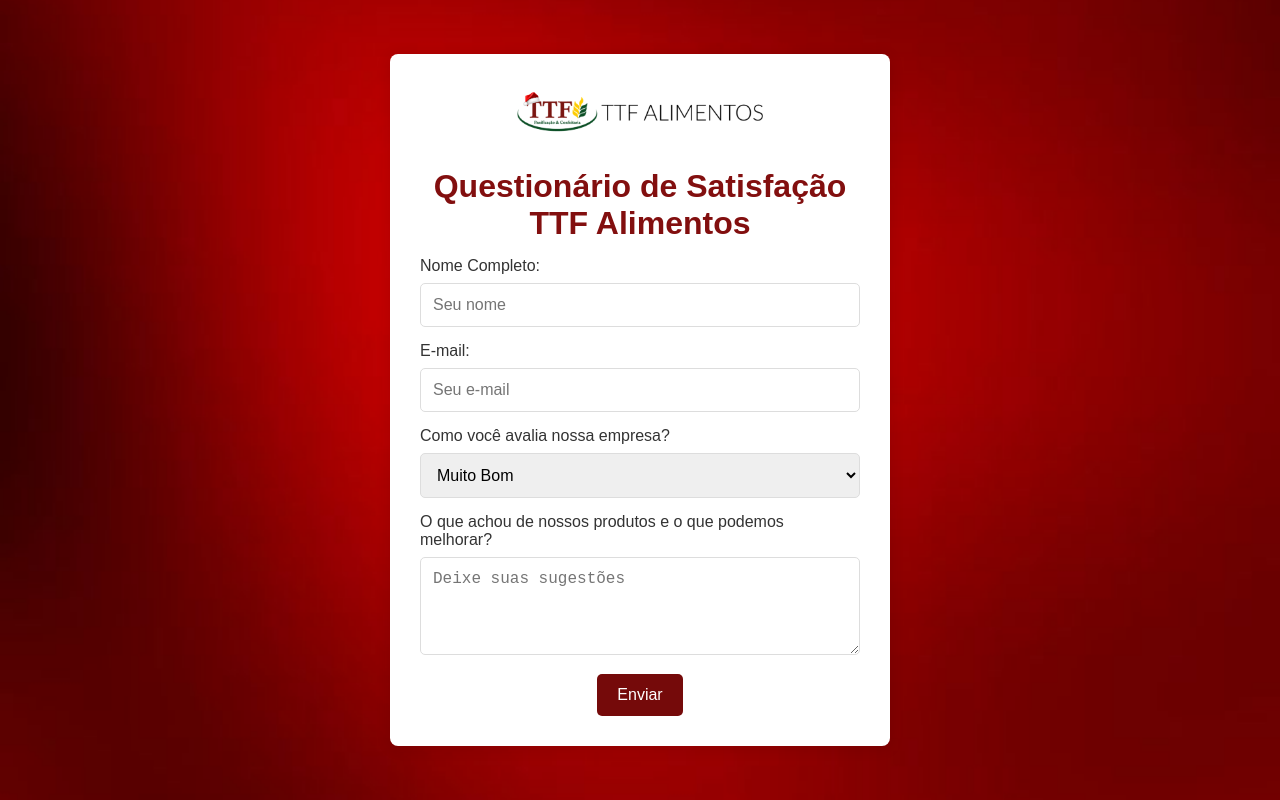
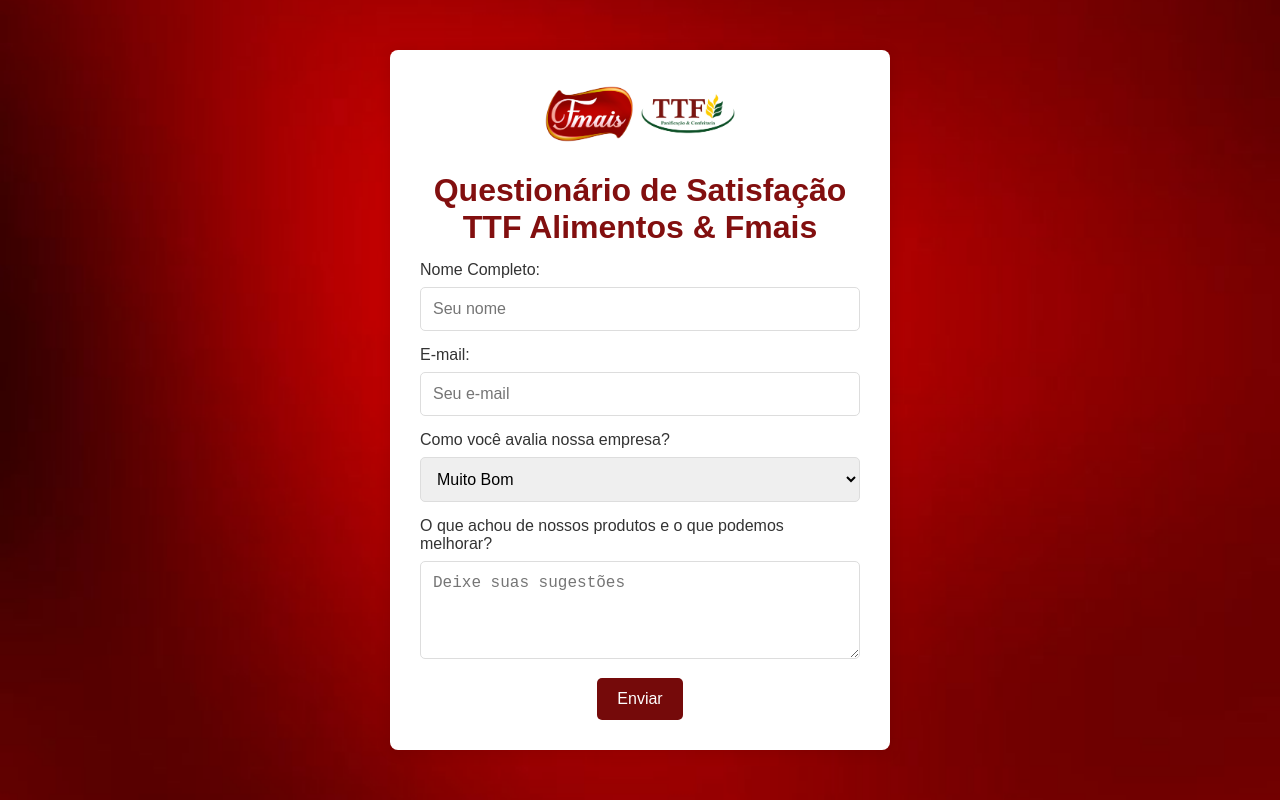
Before and after one commit to ttfcarol/questionariottf, a plain HTML site: page index.html in a window 1280 px wide. Drawn offline with Linux system fonts and the light colour scheme.

Commit message:
Add files via upload

```diff
--- a/index.html
+++ b/index.html
@@ -3,14 +3,14 @@
 <head>
     <meta charset="UTF-8">
     <meta name="viewport" content="width=device-width, initial-scale=1.0">
-    <title>Questionário de Satisfação TTF Alimentos</title>
+    <title>Questionário de Satisfação</title>
     <link rel="stylesheet" href="styles.css">
     <link rel="icon" href="teste.png" type="image/x-icon">
 </head>
 <body>
     <div class="form-container">
-        <img src="LOGO-TTFnatal.png" alt="Logo da Empresa" class="logo">
-        <h1>Questionário de Satisfação TTF Alimentos</h1>
+        <img src="log.png" alt="Logo da Empresa" class="logo">
+        <h1>Questionário de Satisfação TTF Alimentos & Fmais</h1>
         <form id="survey-form" onsubmit="submitForm(event)">
             <label for="nome">Nome Completo:</label>
             <input type="text" id="nome" name="nome" placeholder="Seu nome" required>
--- a/styles.css
+++ b/styles.css
@@ -47,7 +47,7 @@ h1 {
 }
 
 .logo {
-    width: 250px;
+    width: 290px;
     margin-bottom: 20px;
 }
 
```
Also changed, not shown: log.png (added).
